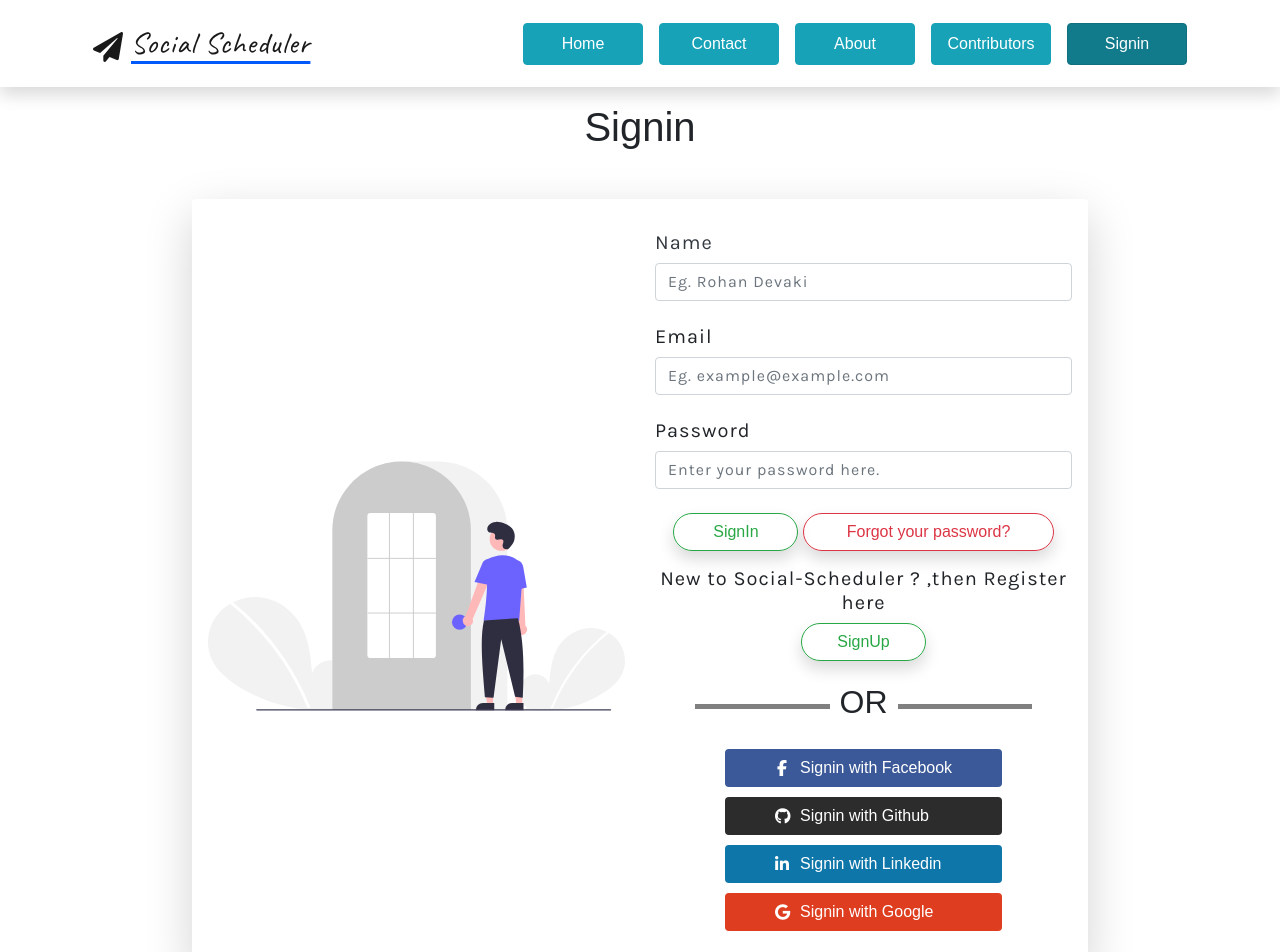
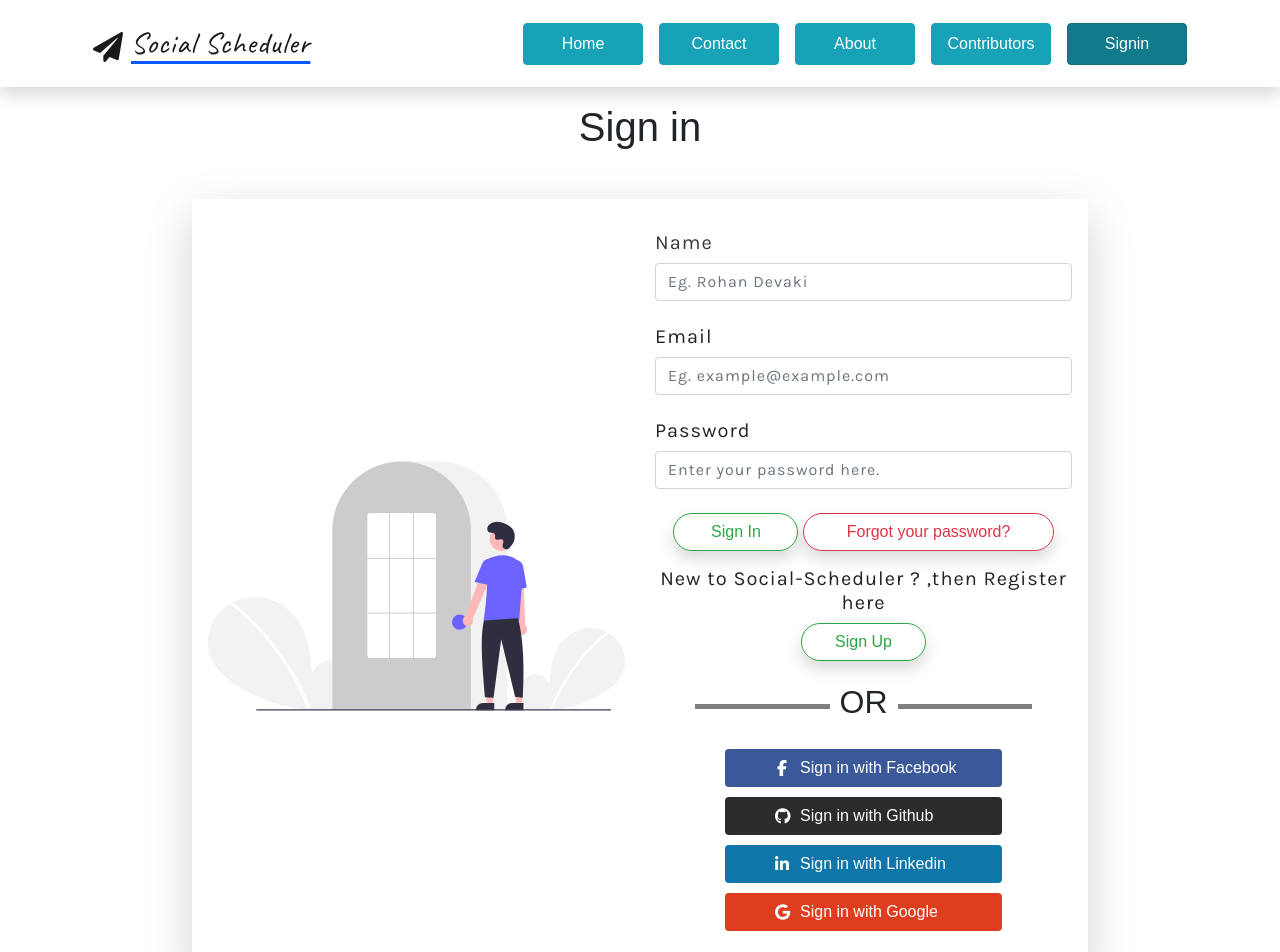
Before and after one commit to anushbhatia/Social-Scheduler, a React (Create React App) app: page /signin in a window 1280 px wide. Shown: the top 952 px of the page. Built offline with nearby package versions, Linux system fonts and the light colour scheme.

Commit message:
Update Signin.jsx

```diff
--- a/src/components/Signin.jsx
+++ b/src/components/Signin.jsx
@@ -112,7 +112,7 @@ const Signin = () => {
     }
   return (
     <div>
-      <h1 className="text-center">Signin</h1>
+      <h1 className="text-center">Sign in</h1>
       <Content
                 className="container-fluid rounded shadow-lg py-4 px-3 mt-5"
             >
@@ -191,7 +191,7 @@ const Signin = () => {
                                 className="btn btn-outline-success rounded-pill shadow"
                                 width="30%"
                               >
-                                SignIn
+                                Sign In
                               </Button>
                               <Button
                                 type="submit"
@@ -209,7 +209,7 @@ const Signin = () => {
                                 className="btn btn-outline-success rounded-pill shadow"
                                 width="30%"
                               >
-                                SignUp
+                                Sign Up
                               </Button>
                             </div>
                             {/* social media links for login */}
@@ -226,7 +226,7 @@ const Signin = () => {
                                       iconPaddingRight="5px" iconTextAlign="left"
                                       iconPaddingLeft="2px"
                                     >
-                                      <i className="fa fa-facebook fa-fw"/><span>Signin with Facebook</span>
+                                      <i className="fa fa-facebook fa-fw"/><span>Sign in with Facebook</span>
                                     </AuthLink>
                                   </li>
                                   <li >
@@ -236,7 +236,7 @@ const Signin = () => {
                                       hoverColor="white"    className=" btn"
                                       iconPaddingRight="5px"
                                     >
-                                      <i className="fa fa-github "/><span>Signin with Github</span>
+                                      <i className="fa fa-github "/><span>Sign in with Github</span>
                                     </AuthLink>
                                   </li>
                                   <li >
@@ -247,7 +247,7 @@ const Signin = () => {
                                       IconBgColor="#0e76a8"
                                       hoverColor="white" hoverBgColor="#3168E5"
                                     >
-                                      <i className="fa fa-linkedin"/><span>Signin with Linkedin</span>
+                                      <i className="fa fa-linkedin"/><span>Sign in with Linkedin</span>
                                     </AuthLink >
                                   </li>
                                   <li >
@@ -257,7 +257,7 @@ const Signin = () => {
                                       className=" btn"  iconPaddingRight="5px"
                                       IconColor="white" hoverColor="white"
                                     >
-                                      <i className="fa fa-google "/><span>Signin with Google</span>
+                                      <i className="fa fa-google "/><span>Sign in with Google</span>
                                     </AuthLink>
                                   </li>
                               </DisplayForLinks>
```
